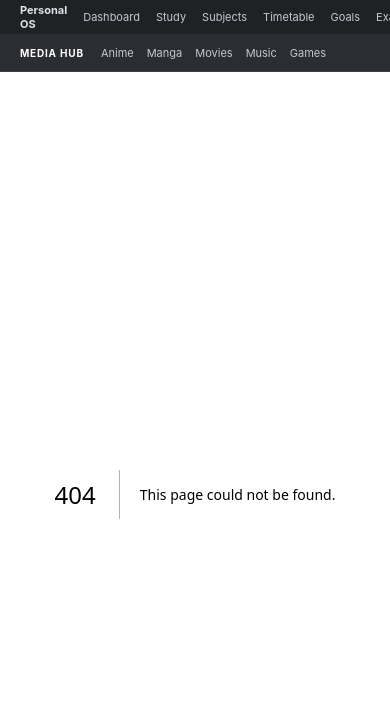
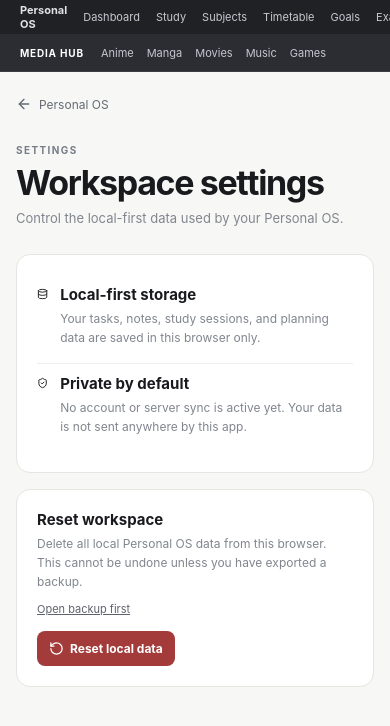
Before and after one commit to Guru934/personal-web, a Next.js app: page /settings in a window 390 px wide. Before the commit this address had no page. Shown: the top 726 px of the page. Built offline with nearby package versions, Linux system fonts and the light colour scheme.

Commit message:
Complete Personal OS feature navigation

```diff
--- /dev/null
+++ b/app/settings/page.tsx
@@ -0,0 +1,6 @@
+"use client";
+import { useState } from "react";
+import { ArrowLeft, Database, RotateCcw, ShieldCheck } from "lucide-react";
+import "./settings.css";
+const keys=["pos.tasks","pos.topics","pos.notes","pos.resources","pos.sessions","pos.captures","pos.cards","pos.daily-review","pos.formulas","pos.media","pos.goals","pos.timetable","pos.habits","pos.exam"];
+export default function SettingsPage(){const[message,setMessage]=useState("");const clear=()=>{if(window.confirm("Clear all Personal OS data from this browser? Export a backup first if you may need it.")){keys.forEach(key=>localStorage.removeItem(key));setMessage("Workspace reset. Reload any open pages.")}};return <main className="settings"><a href="/" className="back"><ArrowLeft size={16}/> Personal OS</a><p>SETTINGS</p><h1>Workspace settings</h1><span>Control the local-first data used by your Personal OS.</span><div className="settings-grid"><section><article><Database size={18}/><div><h2>Local-first storage</h2><p>Your tasks, notes, study sessions, and planning data are saved in this browser only.</p></div></article><article><ShieldCheck size={18}/><div><h2>Private by default</h2><p>No account or server sync is active yet. Your data is not sent anywhere by this app.</p></div></article></section><section className="danger"><h2>Reset workspace</h2><p>Delete all local Personal OS data from this browser. This cannot be undone unless you have exported a backup.</p><a href="/backup">Open backup first</a><button onClick={clear}><RotateCcw size={15}/> Reset local data</button>{message&&<small>{message}</small>}</section></div></main>}
--- /dev/null
+++ b/app/settings/settings.css
@@ -0,0 +1 @@
+.settings{max-width:850px;margin:auto;min-height:100vh;padding:40px 28px;background:#f7f7f5;color:#191a1d;font-family:Inter,system-ui,sans-serif}.back{display:inline-flex;align-items:center;gap:7px;color:#656b73;text-decoration:none;font-size:12px;margin-bottom:32px}.settings>p{font-size:10px;letter-spacing:.14em;font-weight:750;color:#777d87;margin:0 0 6px}.settings h1{font-size:34px;letter-spacing:-.04em;margin:0}.settings>span{display:block;font-size:13px;color:#81868e;margin:7px 0 28px}.settings-grid{display:grid;grid-template-columns:1fr 1fr;gap:16px}.settings-grid>section,.danger{background:#fff;border:1px solid #e5e5e1;border-radius:14px;padding:20px}.settings article{display:flex;gap:12px;padding:10px 0;border-bottom:1px solid #eee}.settings article:last-child{border:0}.settings article h2,.danger h2{font-size:15px;margin:0}.settings article p,.danger p{font-size:12px;line-height:1.55;color:#81868e;margin:6px 0}.danger{border-color:#edd6d6}.danger>a{display:inline-block;color:#5e626a;font-size:11px;margin:5px 0 15px}.danger button{display:flex;align-items:center;gap:6px;border:0;border-radius:8px;background:#a33b3b;color:#fff;padding:10px 12px;font-size:12px;font-weight:650}.danger small{display:block;color:#29834c;font-size:11px;margin-top:10px}@media(max-width:650px){.settings{padding:24px 16px}.settings-grid{grid-template-columns:1fr}}
```
